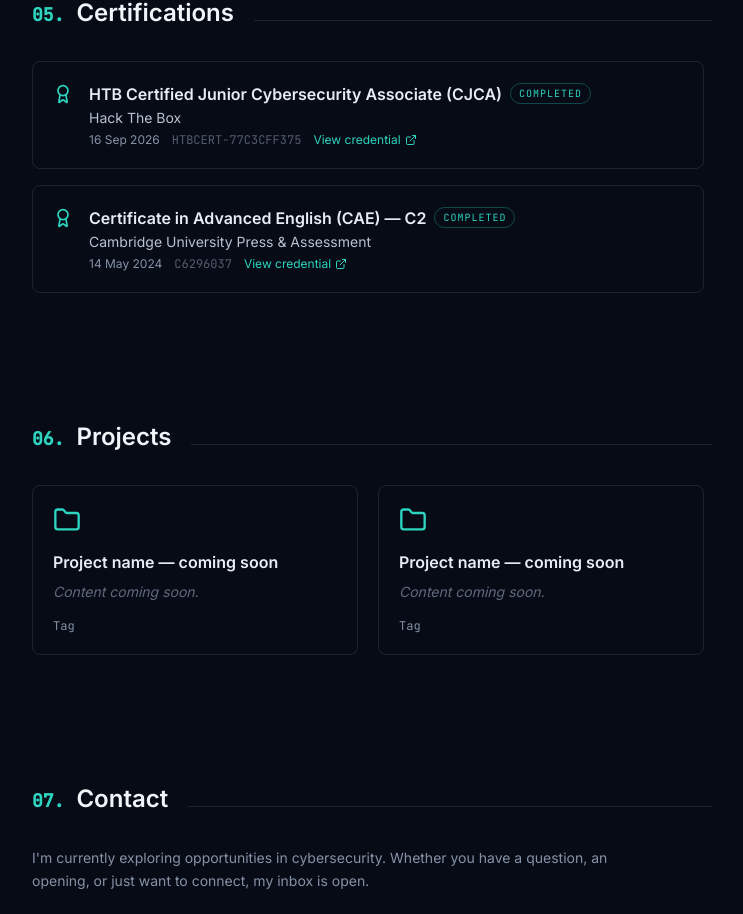
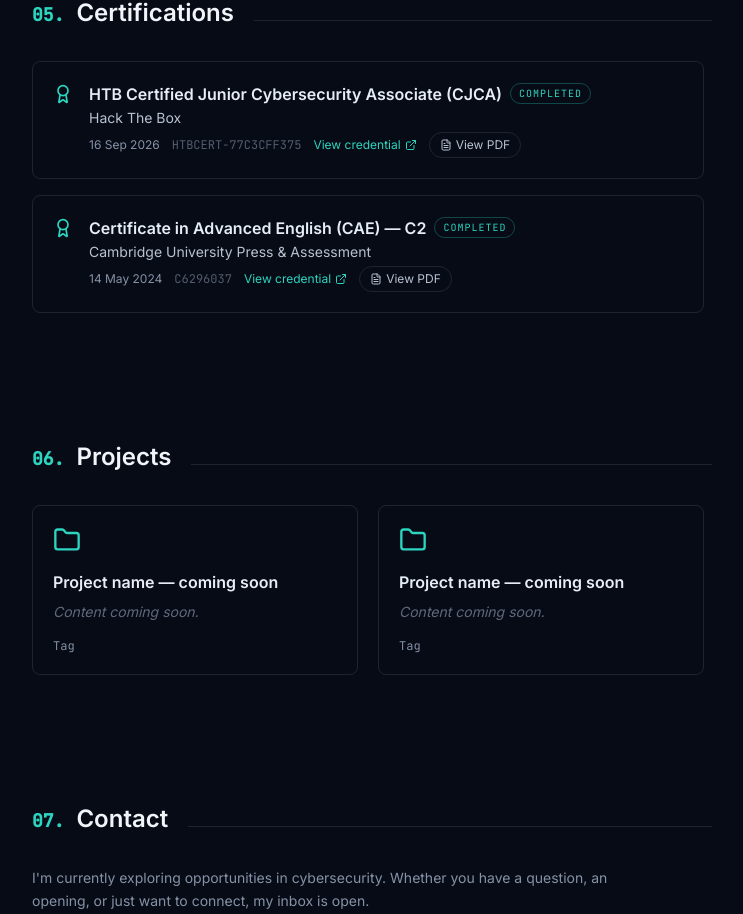
Before and after one commit to tudorsendrescu/tudor-cv, a React (Vite) app: page / in a window 1280 px wide. Shown: the part 2158-3072 px from the top of the page, without its empty margins (496-1239 px from the left). Built offline with nearby package versions, Linux system fonts and the light colour scheme.

Commit message:
Add View PDF buttons to certifications, linking to hosted certificate PDFs

```diff
--- a/src/components/sections/Certifications.tsx
+++ b/src/components/sections/Certifications.tsx
@@ -1,4 +1,4 @@
-import { Award, ExternalLink } from "lucide-react";
+import { Award, ExternalLink, FileText } from "lucide-react";
 import { certifications } from "../../data/profile";
 import SectionHeading from "../SectionHeading";
 import Reveal from "../Reveal";
@@ -58,6 +58,16 @@ export default function Certifications() {
                       View credential <ExternalLink size={12} />
                     </a>
                   )}
+                  {cert.pdfHref && (
+                    <a
+                      href={cert.pdfHref}
+                      target="_blank"
+                      rel="noreferrer"
+                      className="inline-flex items-center gap-1 text-xs text-slate-light border border-white/10 rounded-full px-2.5 py-1 hover:border-accent/40 hover:text-accent transition-colors focus-accent"
+                    >
+                      <FileText size={12} /> View PDF
+                    </a>
+                  )}
                 </div>
               </div>
             </li>
--- a/src/data/profile.ts
+++ b/src/data/profile.ts
@@ -115,6 +115,7 @@ export type Certification = {
   status: "planned" | "in-progress" | "completed";
   credentialId?: string;
   href?: string;
+  pdfHref?: string;
 };
 
 export const certifications: Certification[] = [
@@ -125,6 +126,7 @@ export const certifications: Certification[] = [
     status: "completed",
     credentialId: "HTBCERT-77C3CFF375",
     href: "https://profile.hackthebox.com/profile/019f3b33-79d3-73e2-b2ee-1a9fbdea941b",
+    pdfHref: "/certificates/htb-cjca-certificate.pdf",
   },
   {
     name: "Certificate in Advanced English (CAE) — C2",
@@ -133,6 +135,7 @@ export const certifications: Certification[] = [
     status: "completed",
     credentialId: "C6296037",
     href: "https://cambridgeenglish.org/verifiers",
+    pdfHref: "/certificates/cambridge-cae-certificate.pdf",
   },
 ];
 
```
Also changed, not shown: 2 other files (tests, documents, lock files or other folders).
